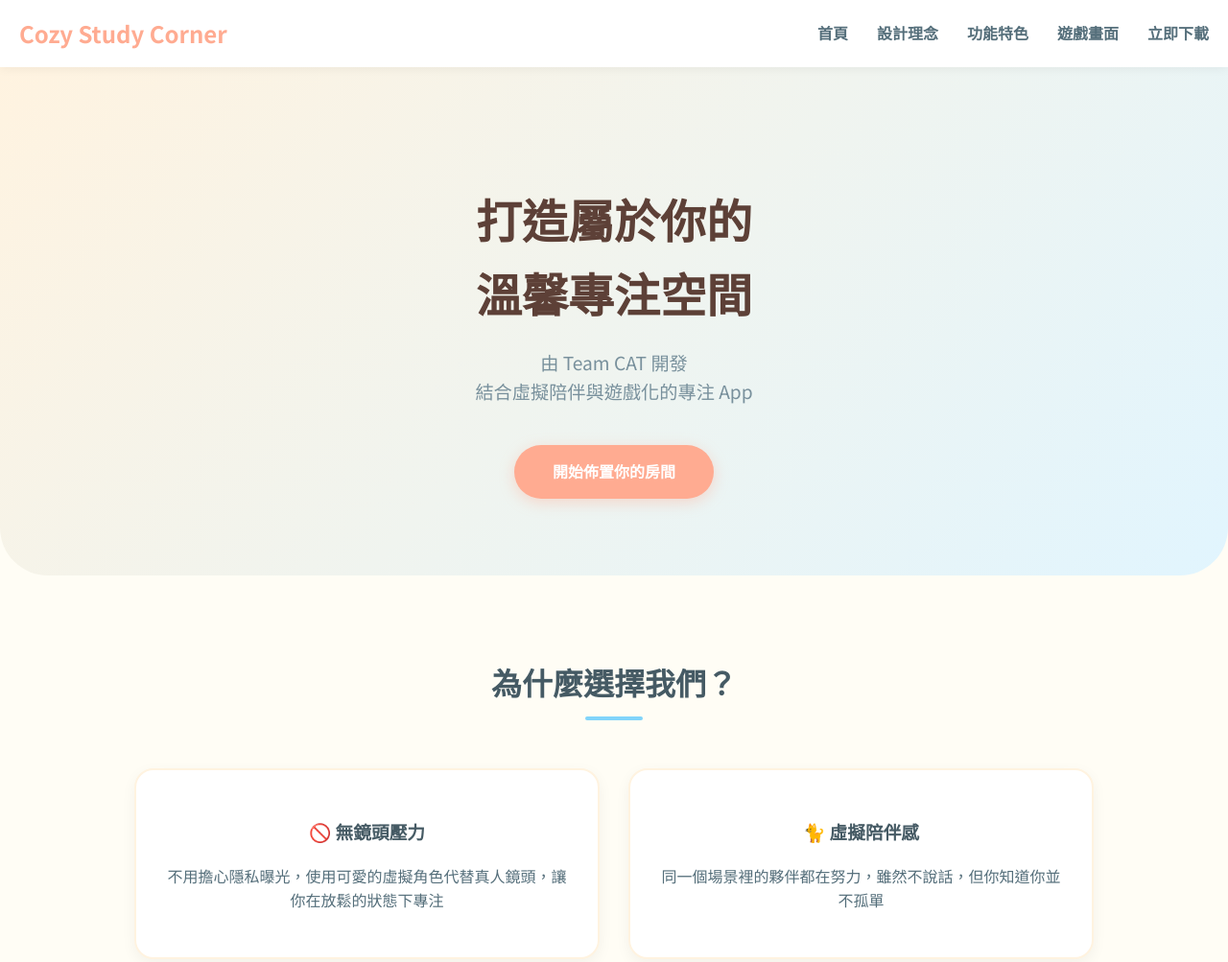
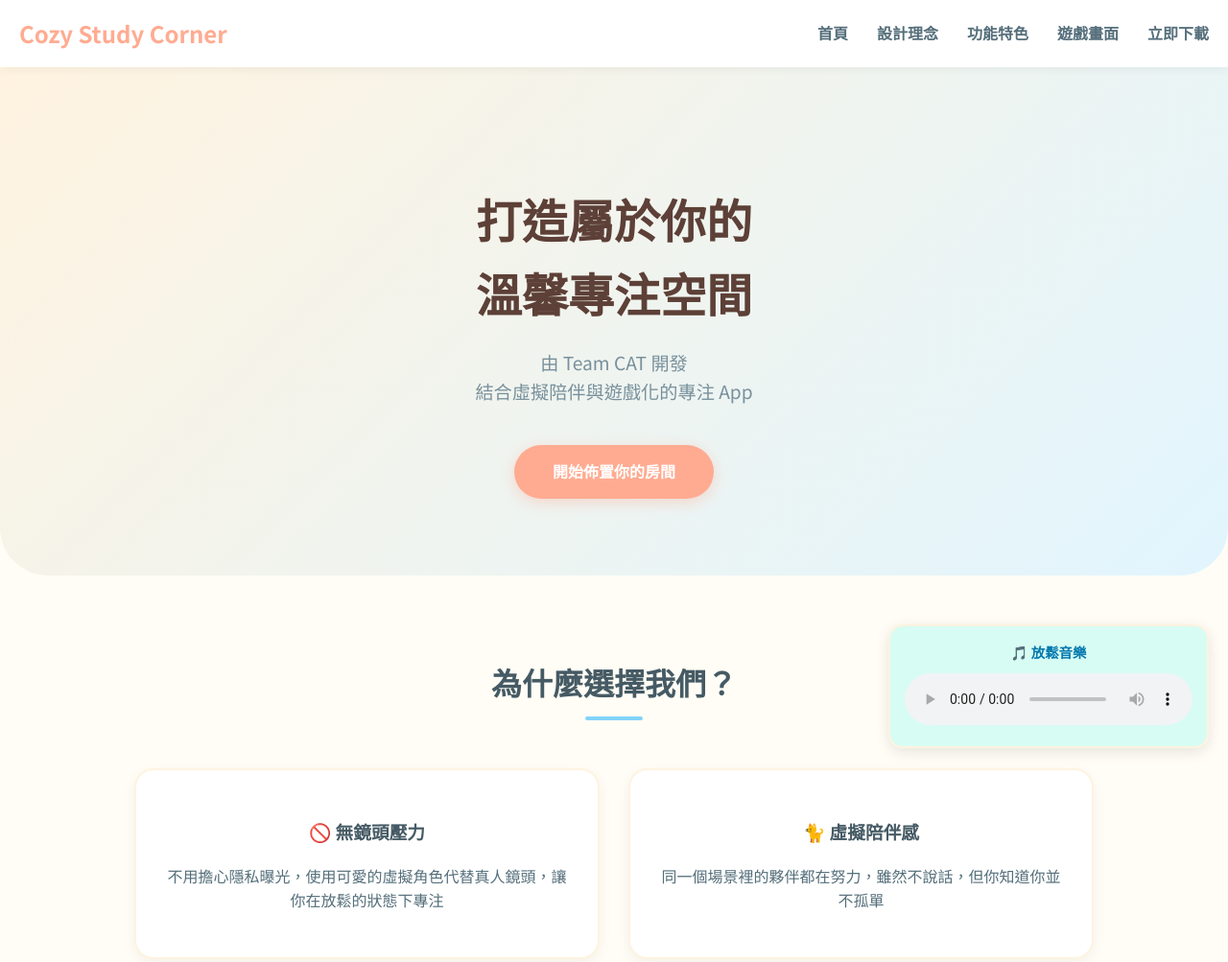
Before and after one commit to s411287027/Cozy-Study-Corner-Application, a plain HTML site: page index.html in a window 1280 px wide. Shown: the top 1003 px of the page at 96% size. Drawn offline with nearby package versions, Linux system fonts and the light colour scheme.

Commit message:
Add files via upload

```diff
--- a/index.html
+++ b/index.html
@@ -112,6 +112,14 @@
     </div>
   </section>
 
+  <div class="music-player">
+    <div class="music-label">🎵 放鬆音樂</div>
+    <audio id="bgm" controls loop>
+      <source src="audio/bgm.mp3" type="audio/mpeg">
+      您的瀏覽器不支援音樂播放。
+    </audio>
+  </div>
+
   <footer>
     <p>© 2025 Cozy Study Corner by Team CAT</p>
   </footer>
--- a/script.js
+++ b/script.js
@@ -19,3 +19,11 @@ document.addEventListener('click', function(event) {
         navLinks.classList.remove('active');
     }
 });
+
+// 設定音樂預設音量為 30% (比較柔和)
+document.addEventListener('DOMContentLoaded', function() {
+    var audio = document.getElementById("bgm");
+    if(audio) {
+        audio.volume = 0.3;
+    }
+});
--- a/style.css
+++ b/style.css
@@ -307,3 +307,49 @@ footer {
         font-size: 2rem;
     }
 }
+
+/* --- 懸浮音樂播放器 --- */
+.music-player {
+    position: fixed;
+    bottom: 20px;
+    right: 20px;
+    background-color: #81faf050; /* 半透明白色 */
+    padding: 15px;
+    border-radius: 15px;
+    box-shadow: 0 4px 15px rgba(0,0,0,0.1);
+    z-index: 999; /* 確保它浮在最上面 */
+    backdrop-filter: blur(5px); /* 毛玻璃效果 */
+    border: 2px solid #FFF3E0;
+    text-align: center;
+    transition: transform 0.3s;
+}
+
+.music-player:hover {
+    transform: translateY(-5px); /* 滑鼠移過去會浮起來一點 */
+}
+
+.music-label {
+    font-size: 0.9rem;
+    color: #0479af; /* 用我們之前設定的粉橘色 */
+    font-weight: bold;
+    margin-bottom: 5px;
+}
+
+/* 調整原生播放器的大小 */
+audio {
+    height: 60px;
+    width: 300px;
+    outline: none;
+}
+
+/* --- 手機版調整 --- */
+@media (max-width: 768px) {
+    .music-player {
+        bottom: 10px;
+        right: 10px;
+        padding: 10px;
+    }
+    audio {
+        width: 150px; /* 手機上做小一點 */
+    }
+}
```
